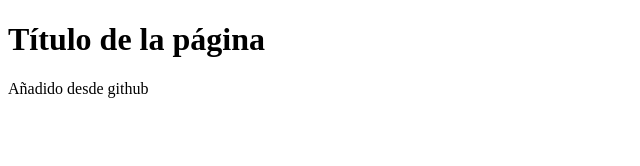
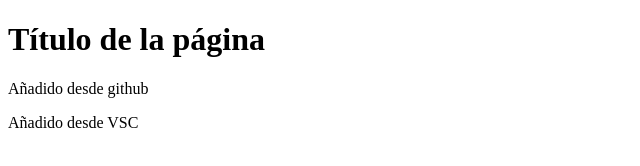
Before and after one commit to JoseCasado10/ProyectoWebEmpresaC, a plain HTML site: page index.html in a window 1280 px wide. Shown: the whole page, without its empty margins (0-640 px from the left). Drawn offline with Linux system fonts and the light colour scheme.

Commit message:
Párrafo desde VS

```diff
--- a/index.html
+++ b/index.html
@@ -8,5 +8,6 @@
 <body>
     <h1>Título de la página</h1>
     <p>Añadido desde github</p>
+    <p>Añadido desde VSC</p>
 </body>
 </html>
```
